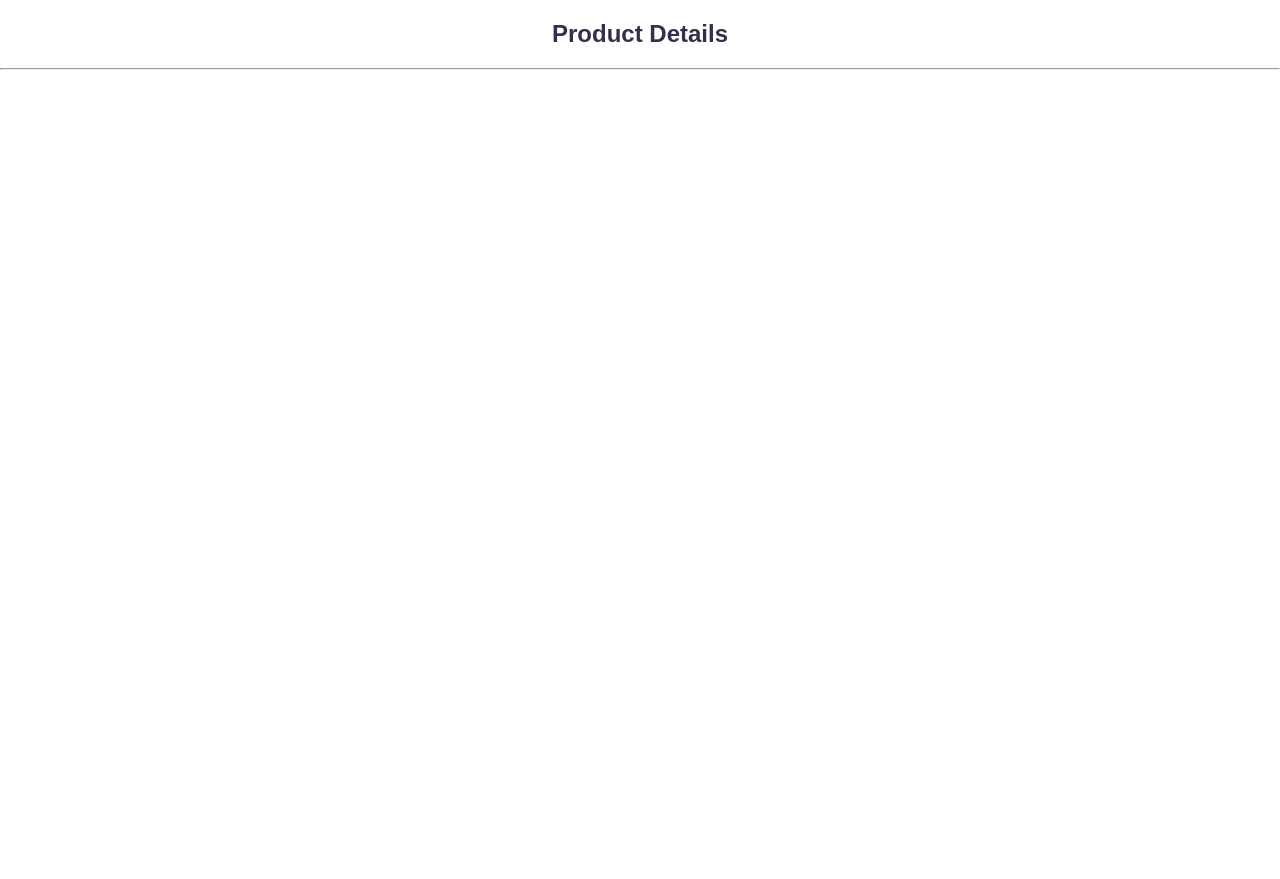
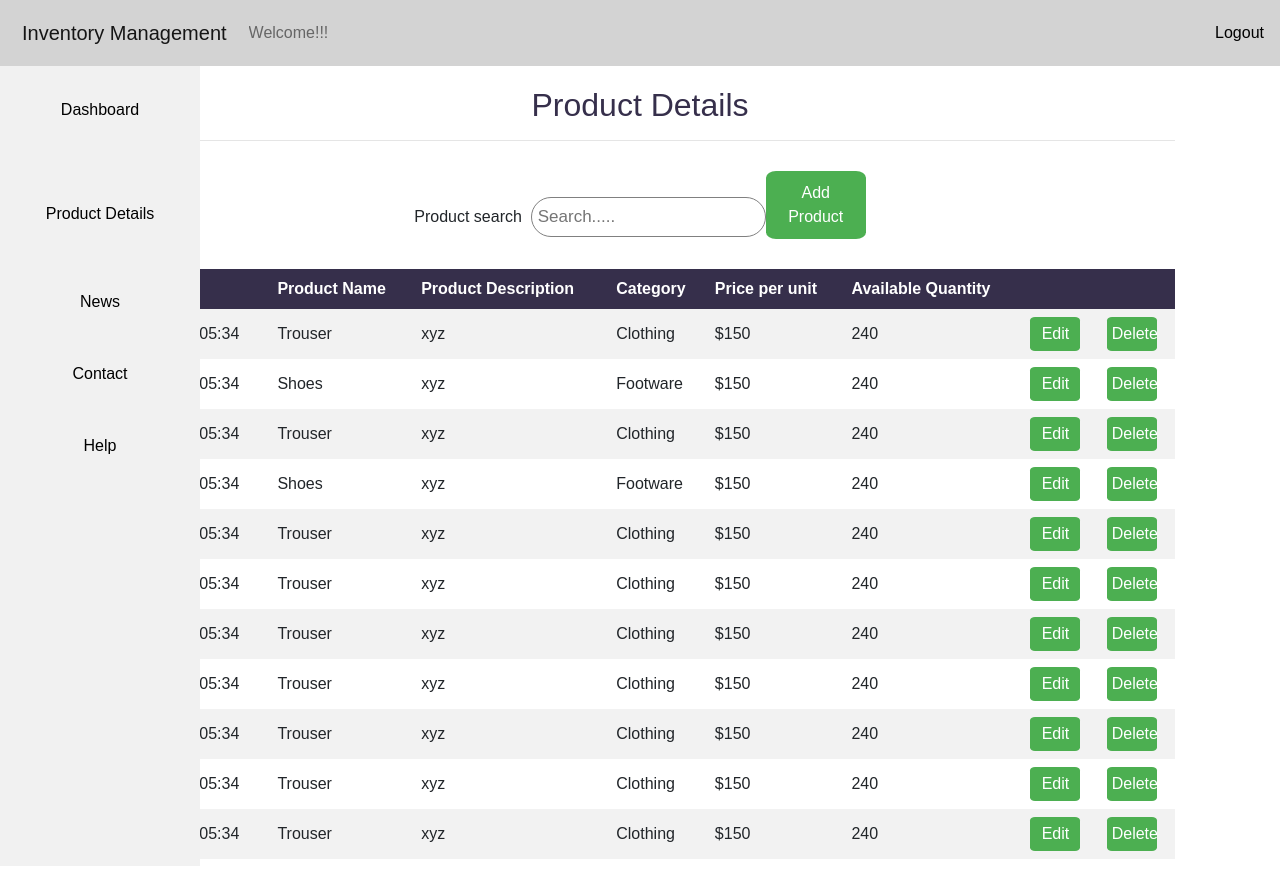
Before and after one commit to Thejesh761261/product-inventory-management, a React (Create React App) app: page /products in a window 1280 px wide. Before the commit the page ends 800 px from the top, so only its background shows below. Built offline with nearby package versions, Linux system fonts and the light colour scheme; the HTML template or start-up script is replaced by a standard one.

Commit message:
Basic navigation functionality added

```diff
--- a/public/index.html
+++ b/public/index.html
@@ -24,6 +24,11 @@
       work correctly both with client-side routing and a non-root public URL.
       Learn how to configure a non-root public URL by running `npm run build`.
     -->
+    <link rel="stylesheet" href="https://stackpath.bootstrapcdn.com/bootstrap/4.4.1/css/bootstrap.min.css" integrity="sha384-Vkoo8x4CGsO3+Hhxv8T/Q5PaXtkKtu6ug5TOeNV6gBiFeWPGFN9MuhOf23Q9Ifjh" crossorigin="anonymous">
+<script src="https://ajax.googleapis.com/ajax/libs/jquery/3.5.1/jquery.min.js"></script>
+<script src="https://maxcdn.bootstrapcdn.com/bootstrap/4.4.1/js/bootstrap.min.js"></script>
+
+
     <title>React App</title>
   </head>
   <body>
--- a/src/App.css
+++ b/src/App.css
@@ -10,8 +10,6 @@ body {font-family: Arial, Helvetica, sans-serif;}
           margin: 0;
           padding: 0;
           overflow: hidden;
-          border: 1px solid #e7e7e7;
-          background-color: #f3f3f3;
         }
 
         li {
--- a/src/components/Content.js
+++ b/src/components/Content.js
@@ -4,6 +4,7 @@ import Homepage from './home/Homepage';
 import Products from './product/Products';
 import Register from './register/Register';
 import Login from './login/Login';
+import AddProduct from './product/AddProduct';
 
 class Content extends React.Component {
     state = {  }
@@ -16,6 +17,7 @@ class Content extends React.Component {
                 <Route path='/products' component={Products}></Route>
                 <Route path='/register' component={Register}></Route>
                 <Route path='/login' component={Login}></Route>
+                <Route path='/addProduct' component={AddProduct}></Route>
             </Switch>
             </div>
          );
--- a/src/components/header/Header.js
+++ b/src/components/header/Header.js
@@ -6,7 +6,6 @@ class Header extends React.Component {
     render() {
         const menuitem = {
             color:"red",
-            backgroundColor:"pink",
             display:'inline',
             padding: '10px',
             margin: '5px'
@@ -17,17 +16,10 @@ class Header extends React.Component {
         return (
             <div>
             <nav className="navbar navbar-expand-sm navbar-light" style={{backgroundColor:'lightgray'}}>
-          <button className="navbar-brand" style={{height:'50px',border:'none',backgroundColor:'lightgray'}}>Home</button>
-          <button className="navbar-toggler" type="button" data-toggle="collapse" data-target="#navbarNav" aria-controls="navbarNav" aria-expanded="false" aria-label="Toggle navigation">
-            <span className="navbar-toggler-icon"></span>
-          </button>
-          <div className="collapse navbar-collapse" id="navbarNav">
+            <div className="collapse navbar-collapse" id="navbarNav">
                 <ul style={{listStyleType:'none'}}>
                     <li style={menuitem}>
                         <Link to="/" style={{ textDecoration:'none'}}>Home</Link>
-                    </li>
-                    <li style={menuitem}>
-                        <Link to="/products" style={{ textDecoration:'none'}}>Products</Link>
                     </li>
                     <li style={menuitem}>
                         <Link to="/register" style={{ textDecoration:'none'}}>Register</Link>
@@ -35,8 +27,17 @@ class Header extends React.Component {
                     <li style={menuitem}>
                         <Link to="/login" style={{ textDecoration:'none'}}>Login</Link>
                     </li>
+                    <li style={menuitem}>
+                        <Link to="/products" style={{ textDecoration:'none'}}>News</Link>
+                    </li>
+                    <li style={menuitem}>
+                        <Link to="/products" style={{ textDecoration:'none'}}>About</Link>
+                    </li>
                 </ul>
-                </div>
+                </div>          <button className="navbar-toggler" type="button" data-toggle="collapse" data-target="#navbarNav" aria-controls="navbarNav" aria-expanded="false" aria-label="Toggle navigation">
+            <span className="navbar-toggler-icon"></span>
+          </button>
+
                 <a style={{color:'black',textDecoration:'none'}} tabIndex="-1" >Inventory Management</a>
             </nav>
             </div>
--- a/src/components/home/Homepage.js
+++ b/src/components/home/Homepage.js
@@ -2,6 +2,7 @@ import React from 'react';
 import Products from '../product/Products';
 import Dashboard from './Dashboard';
 import InventoryHeader from '../header/InventoryHeader';
+import SideNav from '../sideNavbar/Sidenav';
 import '../../App.css';
 
 class Homepage extends React.Component {
@@ -32,15 +33,10 @@ render()
     return (
         <div>
             <InventoryHeader></InventoryHeader>
-            <div className="sidebar">
-         <p onClick={this.sel.bind(this,'dashboard')}>Dashboard</p>
-            <p onClick={this.sel.bind(this,'productdetails')}>Product Details</p>
-            <p onClick={this.sel.bind(this,'news')}>News</p>
-            <p onClick={this.sel.bind(this,'contact')}>Contact</p>
-            <p onClick={this.sel.bind(this,'help')}>Help</p>
-          </div>
+            <SideNav></SideNav>
         <div className="container">
-           {this.comp()}
+           {/* {this.comp()} */}
+           <Dashboard></Dashboard>
         </div>
     </div>
 
--- /dev/null
+++ b/src/components/product/AddProduct.js
@@ -0,0 +1,42 @@
+import React from 'react';
+import '../../App.css';
+import InventoryHeader from '../header/InventoryHeader';
+import SideNav from '../sideNavbar/Sidenav';
+
+class AddProduct extends React.Component {
+    state = {  }
+    render() {
+        return (
+    <div>
+    <InventoryHeader></InventoryHeader>
+    <SideNav></SideNav>
+    <h3 className="he1">Add Product</h3>
+    <hr/>
+    <div className="c2">
+    <form  style={{bottom:'0px'}}>
+    <label  ><b>Product Name</b></label>
+    <input type="text" placeholder="Enter Productname" name="pname" required  />
+    <label ><b>Product Code</b></label>
+    <input type="text" placeholder="Enter ProductCode" name="lname" required />
+     <label><b>Category</b></label>
+    <input type="text" placeholder="Category" name="category" required />
+    <label><b>Vendor</b></label>
+    <input type="text" placeholder="Enter Vendor name" name="vendor" required />
+    <label><b>Unit Price</b></label>
+    <input type="number" placeholder="Unit Price value" name="uprice" required />
+
+    <label ><b>Manufacturer</b></label>
+    <input type="text" placeholder="Enter Manufacturer name" name="manufacturer" required />
+
+    <label ><b>Description</b></label>
+    <input type="text" placeholder="Enter Description" name="desc" required />
+
+    <button type="submit" className="l1">Add Product</button>
+    </form>
+    </div>
+</div>
+          );
+    }
+}
+
+export default AddProduct;
--- a/src/components/product/Products.js
+++ b/src/components/product/Products.js
@@ -1,5 +1,8 @@
 import React from 'react';
 import '../../App.css';
+import InventoryHeader from '../header/InventoryHeader';
+import SideNav from '../sideNavbar/Sidenav';
+import { Link } from 'react-router-dom';
 
 class Products extends React.Component {
     state = {
@@ -9,10 +12,152 @@ class Products extends React.Component {
         return (
             <div >
 
-        <h2 style={{zindex: '3',marginleft:'15%'}} className="he1">Product Details</h2>
-        <hr/>
 
+        <InventoryHeader></InventoryHeader>
+            <SideNav></SideNav>
+            <div className="container">
+        {/* <h2 style={{zindex: '3',marginleft:'15%'}} className="he1">Product Details</h2>
+        <hr></hr> */}
+        <div className="d1">
+            <span>
+                <h2 className="he1">Product Details</h2>
+                <hr></hr>
+            </span>
+            <span style={{display: 'block',margin: '30px'}}>
+                Product search &nbsp;
+                <input type="search"  placeholder="Search....." className="search" />
+                <Link to="/addProduct"><button className="addB" >Add Product</button></Link>
+            </span>
         </div>
+        <div className="d1">
+            <table>
+                <tr>
+                  <th>Date</th>
+                  <th>Product Name</th>
+                  <th>Product Description</th>
+                  <th>Category</th>
+                  <th>Price per unit</th>
+                  <th>Available Quantity</th>
+                  <th></th>
+                  <th></th>
+                </tr>
+                <tr>
+                  <td>20-02-2020 05:34</td>
+                  <td>Trouser</td>
+                  <td>xyz</td>
+                  <td>Clothing</td>
+                  <td>$150</td>
+                  <td>240</td>
+                  <td><input type="button" value="Edit" className="b1"/></td>
+                  <td><input type="button" value="Delete" className="b1"/></td>
+                </tr>
+                <tr>
+                    <td>20-02-2020 05:34</td>
+                    <td>Shoes</td>
+                    <td>xyz</td>
+                    <td>Footware</td>
+                    <td>$150</td>
+                    <td>240</td>
+                    <td><input type="button" value="Edit" className="b1"/></td>
+                    <td><input type="button" value="Delete" className="b1"/></td>
+                  </tr>
+                  <tr>
+                    <td>20-02-2020 05:34</td>
+                    <td>Trouser</td>
+                    <td>xyz</td>
+                    <td>Clothing</td>
+                    <td>$150</td>
+                    <td>240</td>
+                    <td><input type="button" value="Edit" className="b1"/></td>
+                    <td><input type="button" value="Delete" className="b1"/></td>
+                  </tr>
+                  <tr>
+                    <td>20-02-2020 05:34</td>
+                    <td>Shoes</td>
+                    <td>xyz</td>
+                    <td>Footware</td>
+                    <td>$150</td>
+                    <td>240</td>
+                    <td><input type="button" value="Edit" className="b1"/></td>
+                    <td><input type="button" value="Delete" className="b1"/></td>
+                  </tr>
+                  <tr>
+                    <td>20-02-2020 05:34</td>
+                    <td>Trouser</td>
+                    <td>xyz</td>
+                    <td>Clothing</td>
+                    <td>$150</td>
+                    <td>240</td>
+                    <td><input type="button" value="Edit" className="b1"/></td>
+                    <td><input type="button" value="Delete" className="b1"/></td>
+                  </tr>
+                  <tr>
+                    <td>20-02-2020 05:34</td>
+                    <td>Trouser</td>
+                    <td>xyz</td>
+                    <td>Clothing</td>
+                    <td>$150</td>
+                    <td>240</td>
+                    <td><input type="button" value="Edit" className="b1"/></td>
+                    <td><input type="button" value="Delete" className="b1"/></td>
+                  </tr>
+                  <tr>
+                    <td>20-02-2020 05:34</td>
+                    <td>Trouser</td>
+                    <td>xyz</td>
+                    <td>Clothing</td>
+                    <td>$150</td>
+                    <td>240</td>
+                    <td><input type="button" value="Edit" className="b1"/></td>
+                    <td><input type="button" value="Delete" className="b1"/></td>
+                  </tr>
+                  <tr>
+                    <td>20-02-2020 05:34</td>
+                    <td>Trouser</td>
+                    <td>xyz</td>
+                    <td>Clothing</td>
+                    <td>$150</td>
+                    <td>240</td>
+                    <td><input type="button" value="Edit" className="b1"/></td>
+                    <td><input type="button" value="Delete" className="b1"/></td>
+                  </tr>
+                  <tr>
+                    <td>20-02-2020 05:34</td>
+                    <td>Trouser</td>
+                    <td>xyz</td>
+                    <td>Clothing</td>
+                    <td>$150</td>
+                    <td>240</td>
+                    <td><input type="button" value="Edit" className="b1"/></td>
+                    <td><input type="button" value="Delete" className="b1"/></td>
+                  </tr>
+                  <tr>
+                    <td>20-02-2020 05:34</td>
+                    <td>Trouser</td>
+                    <td>xyz</td>
+                    <td>Clothing</td>
+                    <td>$150</td>
+                    <td>240</td>
+                    <td><input type="button" value="Edit" className="b1"/></td>
+                    <td><input type="button" value="Delete" className="b1"/></td>
+                  </tr>
+                  <tr>
+                    <td>20-02-2020 05:34</td>
+                    <td>Trouser</td>
+                    <td>xyz</td>
+                    <td>Clothing</td>
+                    <td>$150</td>
+                    <td>240</td>
+                    <td><input type="button" value="Edit" className="b1"/></td>
+                    <td><input type="button" value="Delete" className="b1"/></td>
+                  </tr>
+
+
+              </table>
+            </div>
+        </div>
+        </div>
+
          );
     }
 }
--- a/src/components/sideNavbar/Sidenav.js
+++ b/src/components/sideNavbar/Sidenav.js
@@ -1,12 +1,17 @@
 import React from 'react';
+import {Link} from 'react-router-dom';
 
 class Sidenav extends React.Component {
     state = {  }
     render() {
         return (
-            <div style={{float:"left"}}>Sidenav
-            <h2>{this.props.data}</h2>
-            </div>
+            <div className="sidebar">
+                <Link to="/"><p >Dashboard</p></Link>
+               <Link to="/products"><p>Product Details</p></Link>
+               <p >News</p>
+               <p >Contact</p>
+               <p >Help</p>
+             </div>
 
         );
     }
```
Also changed, not shown: public/manifest.json.
